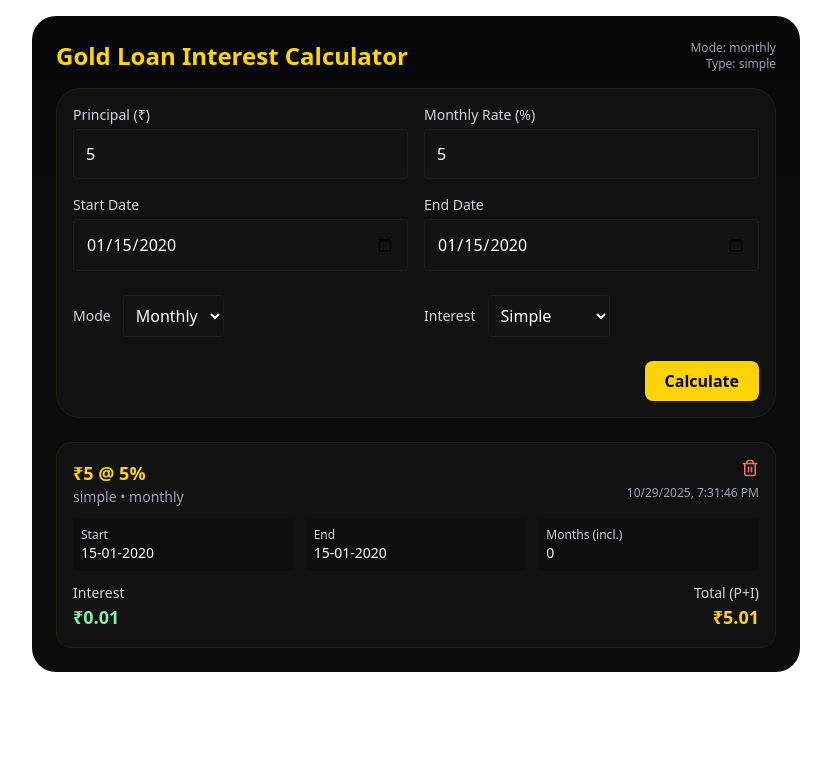
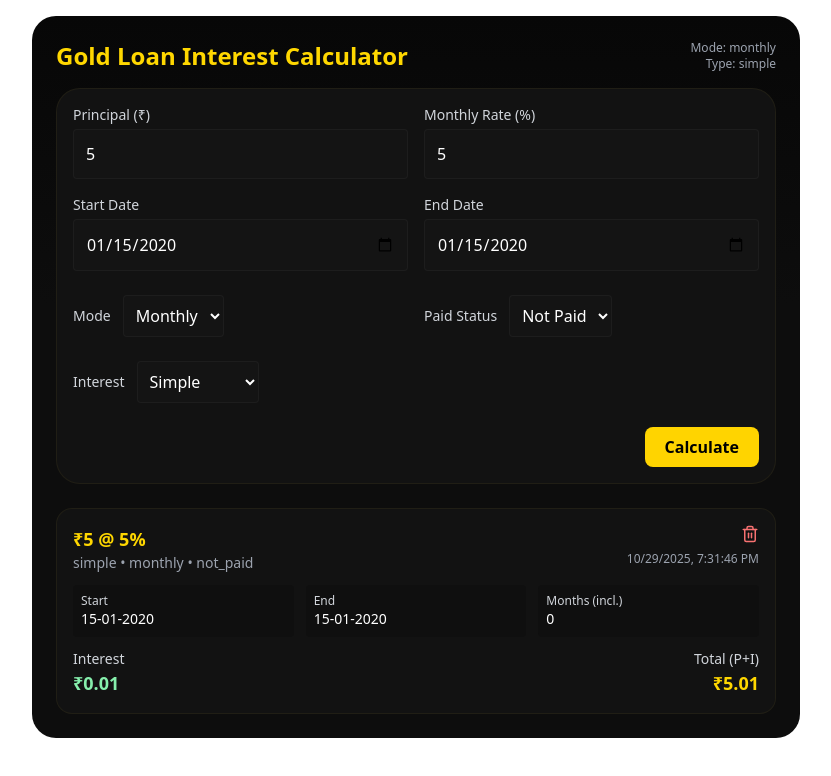
Before and after one commit to VamsikrishnaA/Interest_calculator, a React (Vite) app: page / in a window 1280 px wide. Both pictures are taken after typing "5", "5", "2020-01-15", "2020-01-15" into the empty fields and a click on the button "Calculate". Shown: the top 776 px of the page, without its empty margins (224-1055 px from the left). Built offline with nearby package versions, Linux system fonts and the light colour scheme.

Commit message:
Update paid or not paid toggle

```diff
--- a/src/components/InterestCalculator.jsx
+++ b/src/components/InterestCalculator.jsx
@@ -3,13 +3,12 @@ import { motion, AnimatePresence } from "framer-motion";
 import { Trash2 } from "lucide-react";
 
 /**
- * FINAL STABLE VERSION (UI same as your perfect one)
- * - Dark-gold animated theme
- * - Inclusive days counting
- * - Monthly half-month rules
- * - Daily & Monthly compound
- * - Monthly compounding every 12 months
- * - Date format dd-mm-yyyy
+ * FINAL VERSION with "Paid / Not Paid" for Monthly Mode
+ * - Dark-Gold Animated UI
+ * - Inclusive day count
+ * - Monthly half-month logic
+ * - Compound interest every 12 months or 365 days
+ * - If "Paid" → subtract first month interest
  */
 
 export default function InterestCalculator() {
@@ -19,6 +18,7 @@ export default function InterestCalculator() {
   const [endDate, setEndDate] = useState("");
   const [mode, setMode] = useState("monthly");
   const [interestType, setInterestType] = useState("simple");
+  const [paidStatus, setPaidStatus] = useState("not_paid");
   const [results, setResults] = useState([]);
 
   useEffect(() => {
@@ -107,6 +107,7 @@ export default function InterestCalculator() {
     let total = 0;
     let extra = {};
 
+    // ---------------- SIMPLE INTEREST ----------------
     if (interestType === "simple") {
       if (mode === "daily") {
         const dailyRate = rMonthly / 30 / 100;
@@ -122,9 +123,18 @@ export default function InterestCalculator() {
         } else {
           interest = P * (rMonthly / 100) * monthsInfo.monthsCount;
         }
+
+        // 🟢 Subtract first month if "Paid"
+        if (paidStatus === "paid" && monthsInfo.monthsCount >= 1) {
+          const firstMonthInterest = P * (rMonthly / 100);
+          interest -= firstMonthInterest;
+        }
+
         total = P + interest;
         extra = monthsInfo;
       }
+
+      // ---------------- COMPOUND INTEREST ----------------
     } else {
       if (mode === "daily") {
         const dailyRate = rMonthly / 30 / 100;
@@ -159,6 +169,13 @@ export default function InterestCalculator() {
           totalInterestAccum += remInterest;
         }
         interest = totalInterestAccum;
+
+        // 🟢 Subtract first month if "Paid"
+        if (paidStatus === "paid" && monthsInfo.monthsCount >= 1) {
+          const firstMonthInterest = P * (rMonthly / 100);
+          interest -= firstMonthInterest;
+        }
+
         total = P + interest;
         extra = monthsInfo;
       }
@@ -172,6 +189,7 @@ export default function InterestCalculator() {
       endDate,
       mode,
       interestType,
+      paidStatus,
       interest: round(interest),
       total: round(total),
       ...extra,
@@ -202,22 +220,12 @@ export default function InterestCalculator() {
   return (
     <div style={{ minHeight: "100vh" }} className="flex items-start justify-center p-4">
       <style>{`
-        .gold-shimmer {
-          background: linear-gradient(180deg, #070707 0%, #0d0d0d 40%);
-          position: relative;
-          overflow: hidden;
-        }
+        .gold-shimmer { background: linear-gradient(180deg, #070707 0%, #0d0d0d 40%); position: relative; overflow: hidden; }
         .gold-shimmer::before {
-          content: "";
-          position: absolute;
-          left: -40%;
-          top: -30%;
-          width: 180%;
-          height: 160%;
-          background: radial-gradient(50% 50% at 50% 50%, rgba(255,208,96,0.06), rgba(255,209,96,0.02) 20%, transparent 40%), linear-gradient(90deg, rgba(255,215,64,0.02), rgba(255,215,64,0.04), rgba(255,215,64,0.02));
-          transform: rotate(-25deg);
-          animation: shimmerMove 9s linear infinite;
-          pointer-events: none;
+          content: ""; position: absolute; left: -40%; top: -30%; width: 180%; height: 160%;
+          background: radial-gradient(50% 50% at 50% 50%, rgba(255,208,96,0.06), rgba(255,209,96,0.02) 20%, transparent 40%),
+          linear-gradient(90deg, rgba(255,215,64,0.02), rgba(255,215,64,0.04), rgba(255,215,64,0.02));
+          transform: rotate(-25deg); animation: shimmerMove 9s linear infinite; pointer-events: none;
         }
         @keyframes shimmerMove {
           0% { transform: translateX(-100%) rotate(-25deg); opacity: 0.7; }
@@ -225,10 +233,7 @@ export default function InterestCalculator() {
           100% { transform: translateX(100%) rotate(-25deg); opacity: 0.7; }
         }
         .btn-gold { background: #ffd400; color: #000; font-weight: 700; }
-        .card-glow:hover {
-          box-shadow: 0 10px 30px rgba(255, 208, 96, 0.06), 0 2px 8px rgba(0,0,0,0.6);
-          transform: translateY(-4px);
-        }
+        .card-glow:hover { box-shadow: 0 10px 30px rgba(255, 208, 96, 0.06), 0 2px 8px rgba(0,0,0,0.6); transform: translateY(-4px); }
         .gold-text { color: #FFD700; }
         .panel { background: #121212; border: 1px solid rgba(255,215,64,0.06); }
         .input-dark { background: #141414; color: #fff; border: 1px solid rgba(255,255,255,0.04); }
@@ -244,7 +249,7 @@ export default function InterestCalculator() {
             </div>
           </div>
 
-          {/* form inputs */}
+          {/* Form */}
           <div className="grid grid-cols-1 md:grid-cols-2 gap-4 panel rounded-2xl p-4">
             <div className="flex flex-col">
               <label className="text-sm text-gray-300 mb-1">Principal (₹)</label>
@@ -266,6 +271,7 @@ export default function InterestCalculator() {
               <input className="p-3 rounded input-dark" type="date" value={endDate} onChange={(e) => setEndDate(e.target.value)} />
             </div>
 
+            {/* Mode */}
             <div className="flex items-center gap-3 mt-2">
               <label className="text-sm text-gray-300">Mode</label>
               <select className="p-2 rounded input-dark" value={mode} onChange={(e) => setMode(e.target.value)}>
@@ -274,6 +280,18 @@ export default function InterestCalculator() {
               </select>
             </div>
 
+            {/* Paid Status - visible only if monthly */}
+            {mode === "monthly" && (
+              <div className="flex items-center gap-3 mt-2">
+                <label className="text-sm text-gray-300">Paid Status</label>
+                <select className="p-2 rounded input-dark" value={paidStatus} onChange={(e) => setPaidStatus(e.target.value)}>
+                  <option value="not_paid">Not Paid</option>
+                  <option value="paid">Paid</option>
+                </select>
+              </div>
+            )}
+
+            {/* Interest */}
             <div className="flex items-center gap-3 mt-2">
               <label className="text-sm text-gray-300">Interest</label>
               <select className="p-2 rounded input-dark" value={interestType} onChange={(e) => setInterestType(e.target.value)}>
@@ -290,7 +308,7 @@ export default function InterestCalculator() {
           </div>
         </motion.div>
 
-        {/* results */}
+        {/* Results */}
         <div className="mt-6">
           <AnimatePresence>
             {results.map((r, idx) => (
@@ -298,7 +316,7 @@ export default function InterestCalculator() {
                 <div className="flex justify-between items-start">
                   <div>
                     <div className="text-lg font-semibold gold-text">₹{r.principal} @ {r.monthlyRate}%</div>
-                    <div className="text-sm text-gray-400">{r.interestType} • {r.mode}</div>
+                    <div className="text-sm text-gray-400">{r.interestType} • {r.mode} • {r.mode === "monthly" ? r.paidStatus : ""}</div>
                   </div>
                   <div className="flex flex-col items-end gap-2">
                     <button onClick={() => deleteEntry(r.id)} className="text-red-400 hover:text-red-500">
@@ -308,7 +326,7 @@ export default function InterestCalculator() {
                   </div>
                 </div>
 
-                {/* date + days/months */}
+                {/* Date Info */}
                 <div className="mt-3 grid grid-cols-1 md:grid-cols-3 gap-3 text-sm">
                   <div className="p-2 rounded bg-[#0f0f0f]">
                     <div className="text-gray-300 text-xs">Start</div>
```
